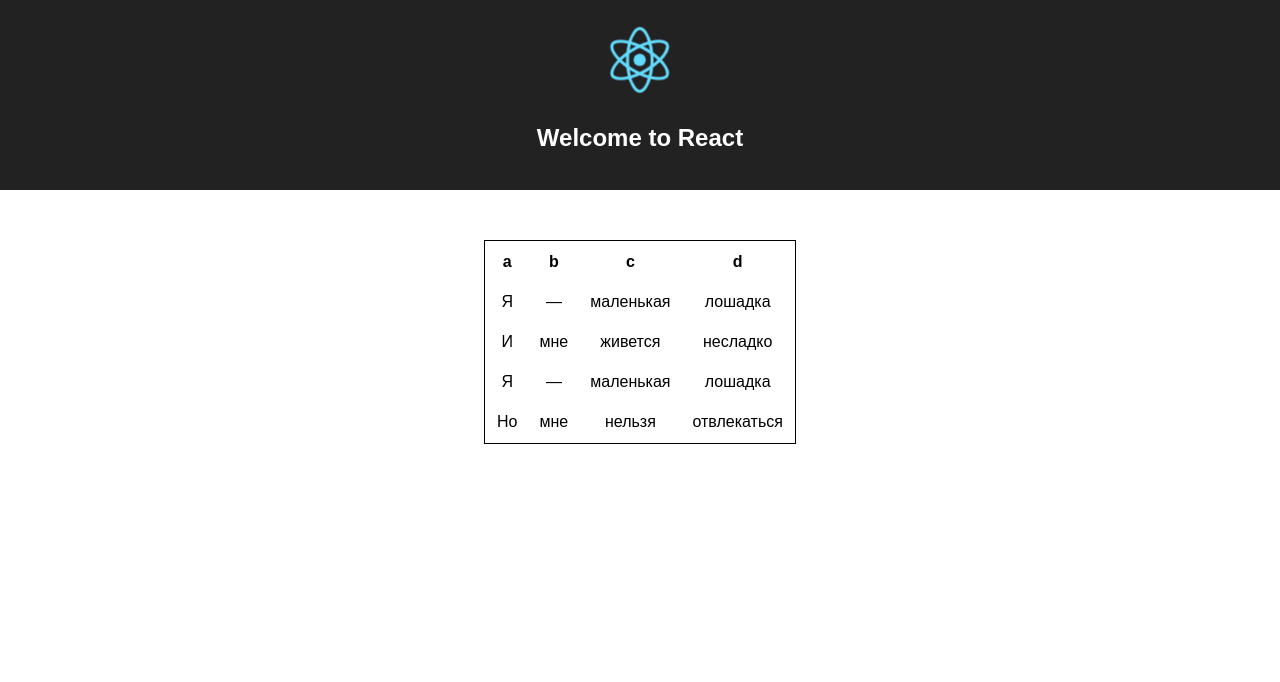
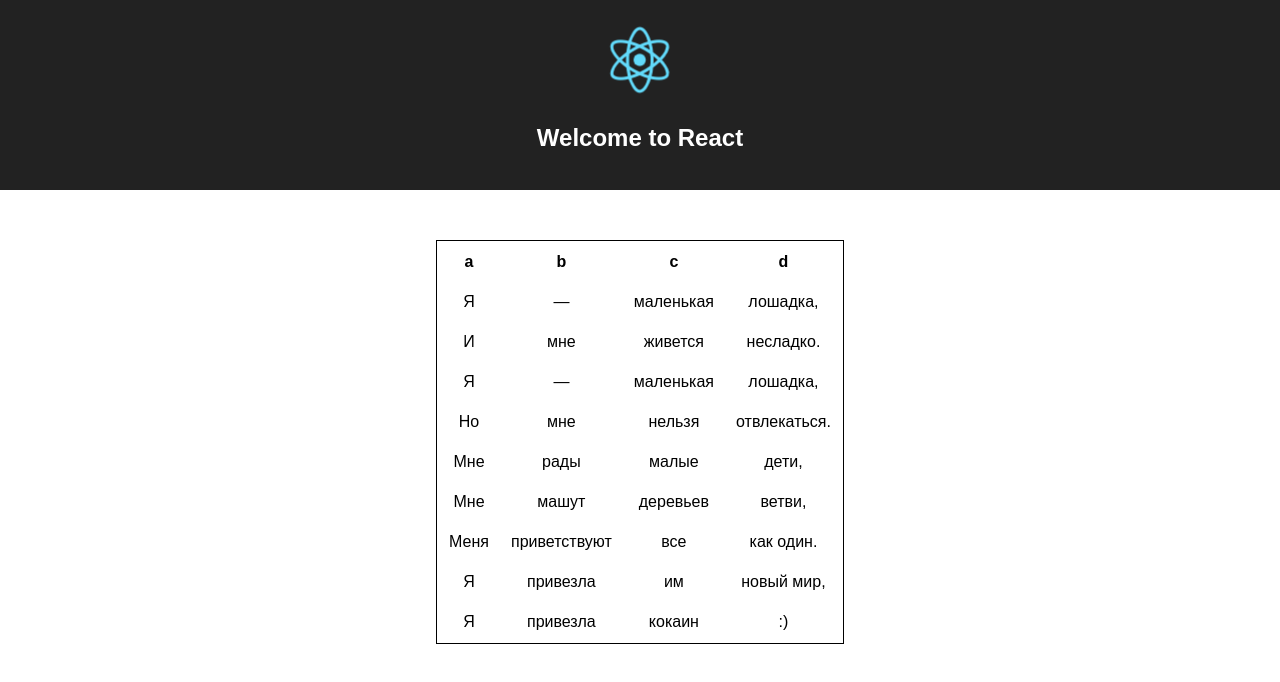
Before and after one commit to kir-rik/react2, a React (Create React App) app: page / in a window 1280 px wide. Shown: the top 682 px of the page. Built offline with nearby package versions, Linux system fonts and the light colour scheme; the HTML template or start-up script is replaced by a standard one.

Commit message:
cocainum

```diff
--- a/src/DataProvider.js
+++ b/src/DataProvider.js
@@ -5,25 +5,55 @@ class DataProvider {
                 a: 'Я',
                 b: '—',
                 c: 'маленькая',
-                d: 'лошадка',
+                d: 'лошадка,',
             },
             {
                 a: 'И',
                 b: 'мне',
                 c: 'живется',
-                d: 'несладко',
+                d: 'несладко.',
             },
             {
                 a: 'Я',
                 b: '—',
                 c: 'маленькая',
-                d: 'лошадка',
+                d: 'лошадка,',
             },
             {
                 a: 'Но',
                 b: 'мне',
                 c: 'нельзя',
-                d: 'отвлекаться',
+                d: 'отвлекаться.',
+            },
+            {
+                a: 'Мне',
+                b: 'рады',
+                c: 'малые',
+                d: 'дети,',
+            },
+            {
+                a: 'Мне',
+                b: 'машут',
+                c: 'деревьев',
+                d: 'ветви,',
+            },
+            {
+                a: 'Меня',
+                b: 'приветствуют',
+                c: 'все',
+                d: 'как один.',
+            },
+            {
+                a: 'Я',
+                b: 'привезла',
+                c: 'им',
+                d: 'новый мир,',
+            },
+            {
+                a: 'Я',
+                b: 'привезла',
+                c: 'кокаин',
+                d: ':)',
             },
         ];
     }
```
